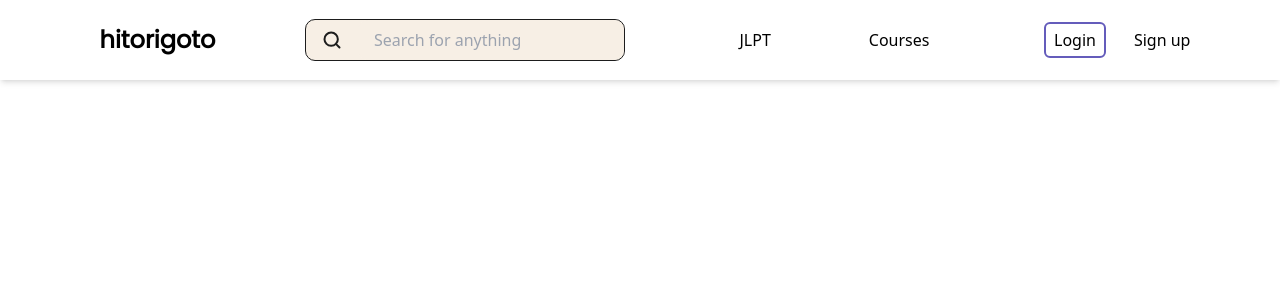
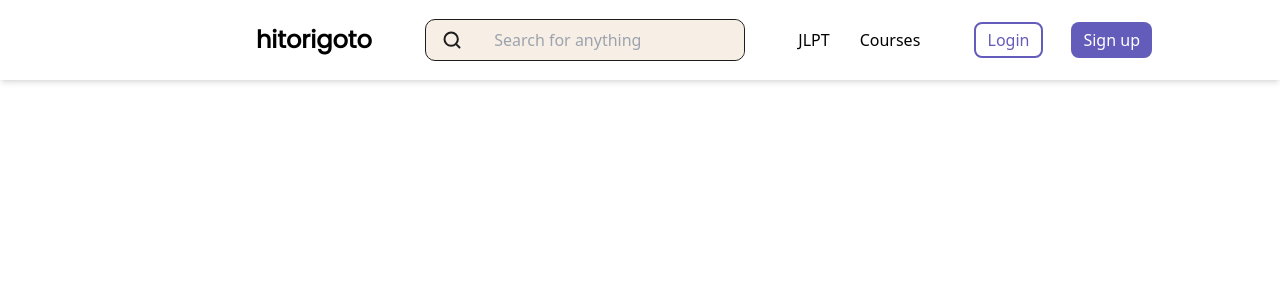
Before and after one commit to thisisaldi/hitorigoto, a React (Create React App) app: page / in a window 1280 px wide. Shown: the top 300 px of the page. Built offline with nearby package versions, Linux system fonts and the light colour scheme.

Commit message:
update navbar

```diff
--- a/src/components/NavBar.jsx
+++ b/src/components/NavBar.jsx
@@ -3,26 +3,24 @@ import SearchBar from './SearchBar'
 
 const NavBar = () => {
   return (
-    <div className='flex items-center justify-evenly h-[80px] shadow-md'>
-        <div>
-            <h1 className='font-poppins font-[700] text-[24px] ml-[10px]'>hitorigoto</h1>
-        </div>
+    <div className='flex items-center justify-between h-[80px] shadow-md'>
+            <h1 className='font-poppins font-[700] text-[24px] ml-[20%]'>hitorigoto</h1>
         <SearchBar />
         <div>
-            <ul className='flex justify-between gap-[48px]'>
+            <ul className='flex justify-between gap-[30px]'>
                 <li>
-                    <a href="/#" className='font-[400] text-[16px] px-[25px]'>JLPT</a>
+                    <a href="/#" className='font-[400] text-[16px]'>JLPT</a>
                 </li>
                 <li>
-                    <a href="/#" className='font-[400] text-[16px] px-[25px]'>Courses</a>
+                    <a href="/#" className='font-[400] text-[16px]'>Courses</a>
                 </li>
             </ul>
         </div>
-        <div className='flex justify-between gap-[28px]'>
-            <button className='bg-transparent border-2 border-[#645CBB] px-2 py-1 rounded-md '>
+        <div className='flex justify-between gap-[28px] mr-[10%]'>
+            <button className='bg-transparent border-[2px] border-[#645CBB] text-[#645CBB] font-[400] px-3 py-1 rounded-lg '>
                 Login
             </button>
-            <button>
+            <button className='bg-[#645CBB] text-white font-[400] px-3 py-1 rounded-lg'>
                 Sign up
             </button>
         </div>
```
